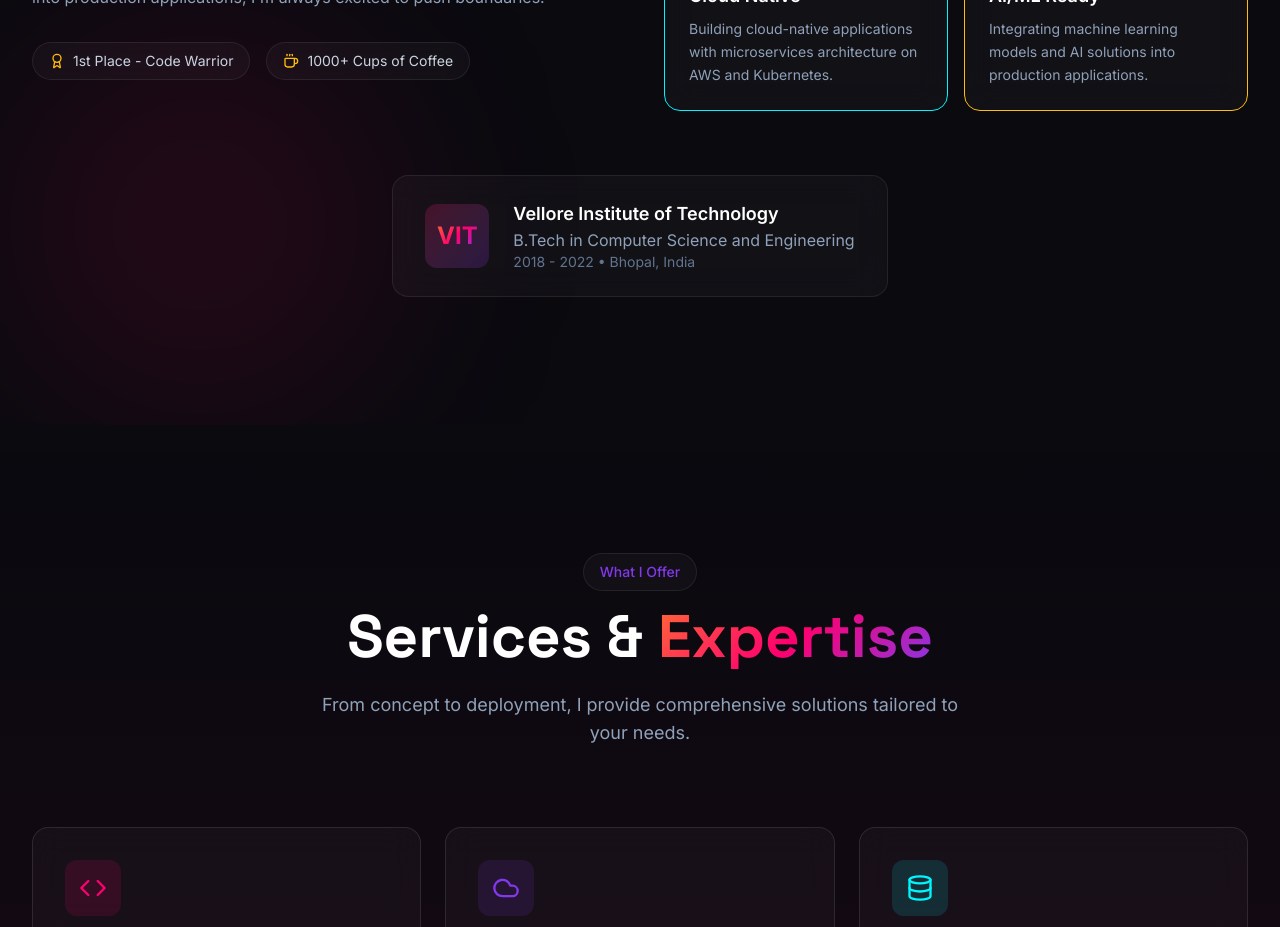
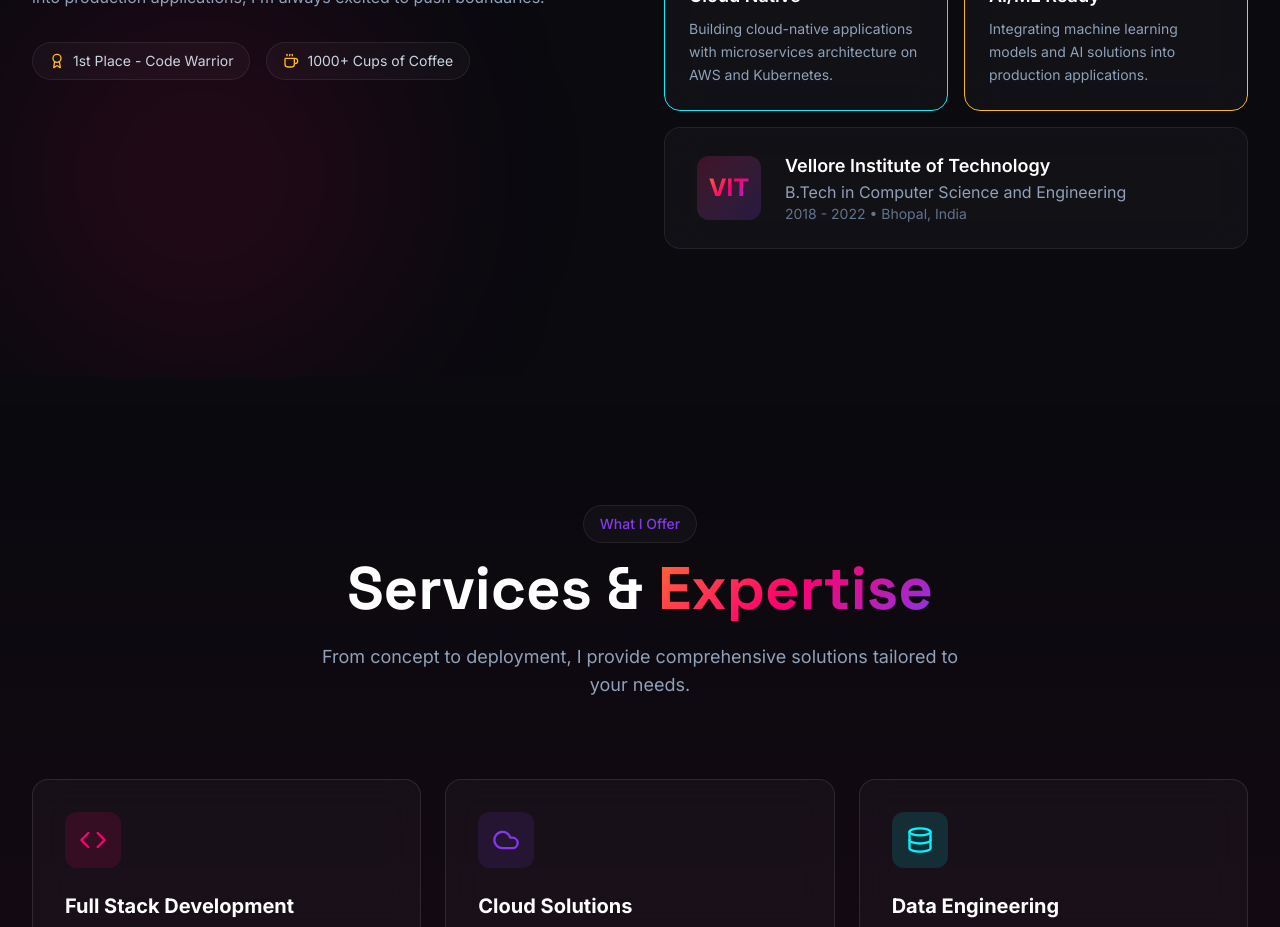
Before and after one commit to siddhant3646/Portfolio, a React (Vite) app in the folder portfolio/: page / in a window 1280 px wide. Shown: the part 1860-2787 px from the top of the page. Built offline with nearby package versions, Linux system fonts and the light colour scheme.

Commit message:
Commit to fix education card

```diff
--- a/portfolio/src/components/sections/About.jsx
+++ b/portfolio/src/components/sections/About.jsx
@@ -200,15 +200,10 @@ const About = () => {
                 </TiltCard>
               </motion.div>
             ))}
-          </motion.div>
-        </div>
-
             {/* Education Badge */}
             <motion.div
-          initial={{ opacity: 0, y: 30 }}
-          animate={isInView ? { opacity: 1, y: 0 } : {}}
-          transition={{ duration: 0.6, delay: 0.5 }}
-          className="mt-16 flex justify-center"
+              variants={itemVariants}
+              className="sm:col-span-2"
             >
               <div className="glass rounded-2xl px-8 py-6 flex flex-col sm:flex-row items-center gap-6">
                 <div className="w-16 h-16 rounded-xl bg-gradient-to-br from-[#ff006e]/20 to-[#8338ec]/20 flex items-center justify-center">
@@ -221,6 +216,8 @@ const About = () => {
                 </div>
               </div>
             </motion.div>
+          </motion.div>
+        </div>
       </div>
     </section>
   );
```
Lines whose indentation alone changed are shown as unchanged.
